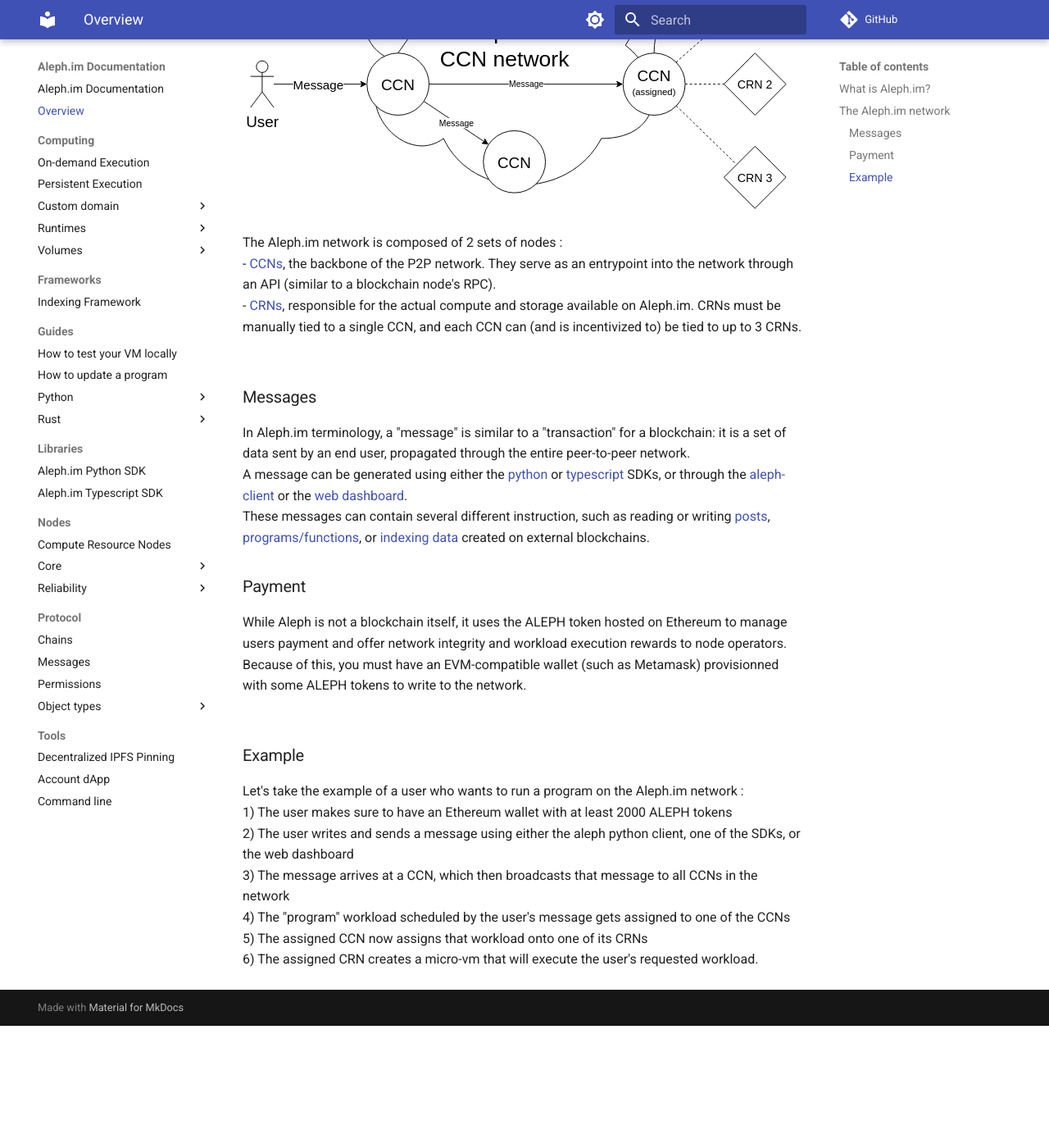
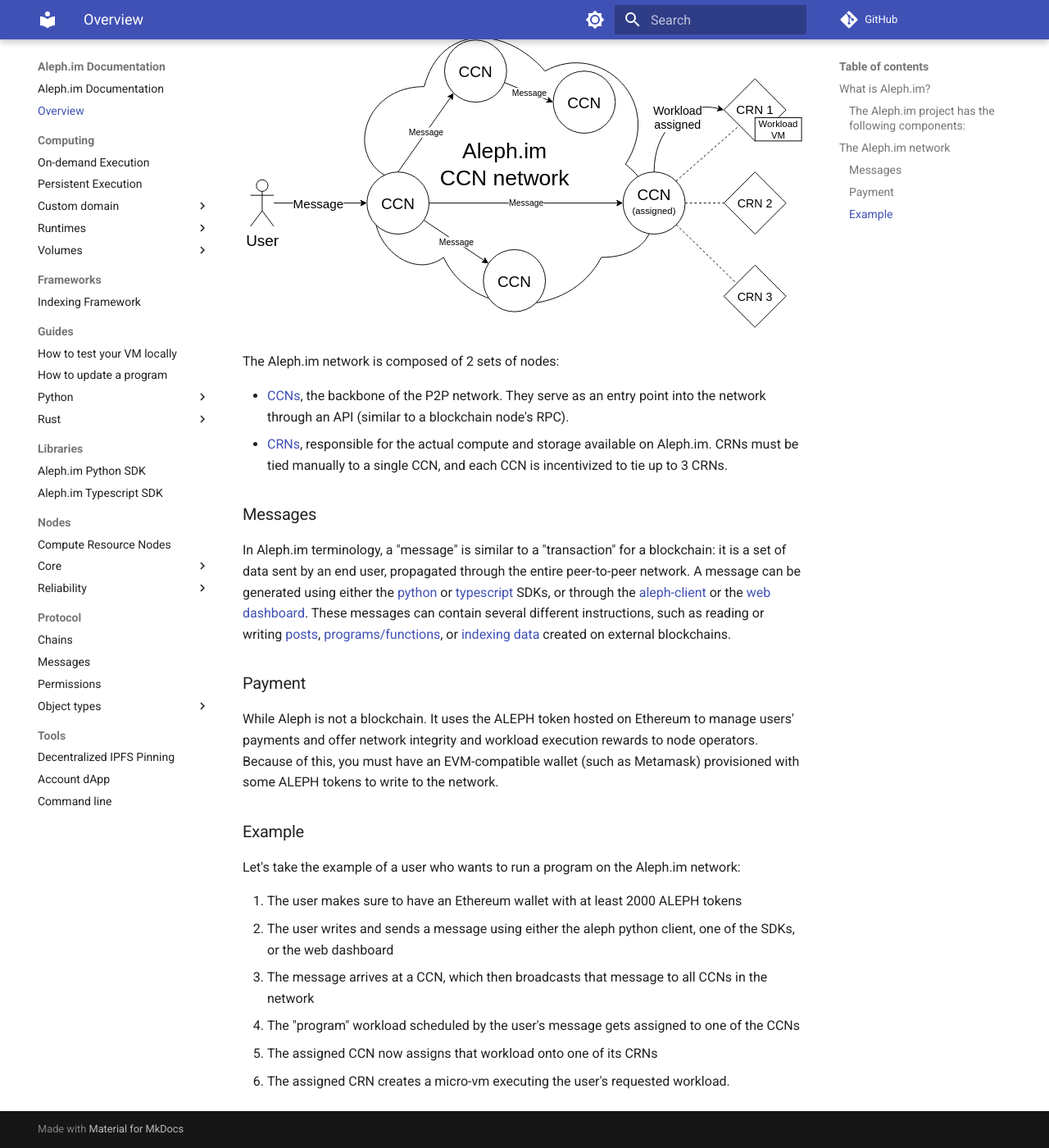
Before and after one commit to aleph-im/aleph-docs, an MkDocs documentation site: the page built from docs/overview.md, in a window 1280 px wide and 1400 px high, scrolled down 733 px. Shown: the whole window at 82% size. Built offline with MkDocs 1.6.1 and Material for MkDocs 9.7.7, drawn with Linux system fonts in a browser that asks for light colours; comment, search, counter and statistics services are not loaded; before the commit the page ends 1984 px from its top, so only the background shows below that; some of the changed text lies outside the part shown.

Commit message:
Proofread Docs / Fix Formatting (#32)
* Proofread Aleph.im network node descriptions for clarity.

* Fix formatting

* Fix formatting of chains.md

* Add overview to index page

* Fix formatting of messages.md

* Fix formatting of overview.md

* Add instructions to run development server.

* Update Pipfile.lock

* Revert "Update Pipfile.lock"

This reverts commit c6cb6448287d6fb7da77d068d7861e140ccfbbae.

```diff
--- a/docs/overview.md
+++ b/docs/overview.md
@@ -5,36 +5,37 @@
 Aleph.im is an open-source off-chain P2P (peer-to-peer) network. It offers decentralized volumes and blockchain indexing, function execution and VM provisioning, as well as a DID (decentralized identity) framework.
 Aleph.im also includes bridges to many major blockchain networks, such as Ethereum (or any EVM-compatible blockchain), Tezos and Solana, to enable smart contracts access to the resources and hosted on the Aleph.im network.
 
-The Aleph.im project has the following components :
-- The Aleph peer-to-peer network, comprised of [Compute Resource Nodes, or CRNs](./nodes/compute.md) and [Core Channel Nodes, or CCNs](./nodes/core/index.md)
-- [Python](./libraries/python.md) and [Typescript](./libraries/typescript.md) SDKs to integrate Aleph.im's decentralized compute and storage solutions into your project
-- A [Python CLI tool](https://aleph-client.readthedocs.io/en/latest/) to interact with the Aleph.im network directly from a terminal
-- A [web GUI dashboard](https://console.aleph.im/)
-- An [Explorer](https://explorer.aleph.im/)
+### The Aleph.im project has the following components:
+
+* The Aleph peer-to-peer network, comprised of [Compute Resource Nodes or CRNs](./nodes/compute.md) and [Core Channel Nodes, or CCNs](./nodes/core/index.md)
+* [Python](./libraries/python.md) and [Typescript](./libraries/typescript.md) SDKs to integrate Aleph.im's decentralized compute and storage solutions into your project
+* A [Python CLI tool](https://aleph-client.readthedocs.io/en/latest/) to interact with the Aleph.im network directly from a terminal
+* A [web GUI dashboard](https://console.aleph.im/)
+* An [Explorer](https://explorer.aleph.im/)
 
 ## The Aleph.im network
 
 ![The Aleph.im network](./network-overview.svg)
 
-The Aleph.im network is composed of 2 sets of nodes :<br>
- - [CCNs](./nodes/core/index.md), the backbone of the P2P network. They serve as an entrypoint into the network through an API (similar to a blockchain node's RPC).<br>
- - [CRNs](./nodes/compute.md), responsible for the actual compute and storage available on Aleph.im. CRNs must be manually tied to a single CCN, and each CCN can (and is incentivized to) be tied to up to 3 CRNs.<br>
-<br>
+The Aleph.im network is composed of 2 sets of nodes:
+
+* [CCNs](./nodes/core/index.md), the backbone of the P2P network. They serve as an entry point into the network through an API (similar to a blockchain node's RPC).
+* [CRNs](./nodes/compute.md), responsible for the actual compute and storage available on Aleph.im. CRNs must be tied manually to a single CCN, and each CCN is incentivized to tie up to 3 CRNs.
 
 ### Messages
-In Aleph.im terminology, a "message" is similar to a "transaction" for a blockchain: it is a set of data sent by an end user, propagated through the entire peer-to-peer network.<br>
-A message can be generated using either the [python](./libraries/python.md) or [typescript](./libraries/typescript.md) SDKs, or through the [aleph-client](https://aleph-client.readthedocs.io/en/latest/) or the [web dashboard](https://console.aleph.im/).<br>
-These messages can contain several different instruction, such as reading or writing [posts](https://aleph-client.readthedocs.io/en/latest/content/posts.html#), [programs/functions](./computing/persistent.md), or [indexing data](./frameworks/indexer.md) created on external blockchains.<br>
+In Aleph.im terminology, a "message" is similar to a "transaction" for a blockchain: it is a set of data sent by an end user, propagated through the entire peer-to-peer network.
+A message can be generated using either the [python](./libraries/python.md) or [typescript](./libraries/typescript.md) SDKs, or through the [aleph-client](https://aleph-client.readthedocs.io/en/latest/) or the [web dashboard](https://console.aleph.im/).
+These messages can contain several different instructions, such as reading or writing [posts](https://aleph-client.readthedocs.io/en/latest/content/posts.html#), [programs/functions](./computing/persistent.md), or [indexing data](./frameworks/indexer.md) created on external blockchains.
 
 ### Payment
-While Aleph is not a blockchain itself, it uses the ALEPH token hosted on Ethereum to manage users payment and offer network integrity and workload execution rewards to node operators. Because of this, you must have an EVM-compatible wallet (such as Metamask) provisionned with some ALEPH tokens to write to the network.<br>
-<br>
+While Aleph is not a blockchain. It uses the ALEPH token hosted on Ethereum to manage users' payments and offer network integrity and workload execution rewards to node operators. Because of this, you must have an EVM-compatible wallet (such as Metamask) provisioned with some ALEPH tokens to write to the network.
 
 ### Example
-Let's take the example of a user who wants to run a program on the Aleph.im network :<br>
-1) The user makes sure to have an Ethereum wallet with at least 2000 ALEPH tokens<br>
-2) The user writes and sends a message using either the aleph python client, one of the SDKs, or the web dashboard<br>
-3) The message arrives at a CCN, which then broadcasts that message to all CCNs in the network<br>
-4) The "program" workload scheduled by the user's message gets assigned to one of the CCNs<br>
-5) The assigned CCN now assigns that workload onto one of its CRNs<br>
-6) The assigned CRN creates a micro-vm that will execute the user's requested workload.<br>
+Let's take the example of a user who wants to run a program on the Aleph.im network:
+
+1. The user makes sure to have an Ethereum wallet with at least 2000 ALEPH tokens
+2. The user writes and sends a message using either the aleph python client, one of the SDKs, or the web dashboard
+3. The message arrives at a CCN, which then broadcasts that message to all CCNs in the network
+4. The "program" workload scheduled by the user's message gets assigned to one of the CCNs
+5. The assigned CCN now assigns that workload onto one of its CRNs
+6. The assigned CRN creates a micro-vm executing the user's requested workload.
```
Also changed, not shown: README.md (+7 -1 lines), docs/index.md (+3 -2 lines), docs/protocol/chains.md (+5 -5 lines), docs/protocol/messages.md (+1 -0 lines).
